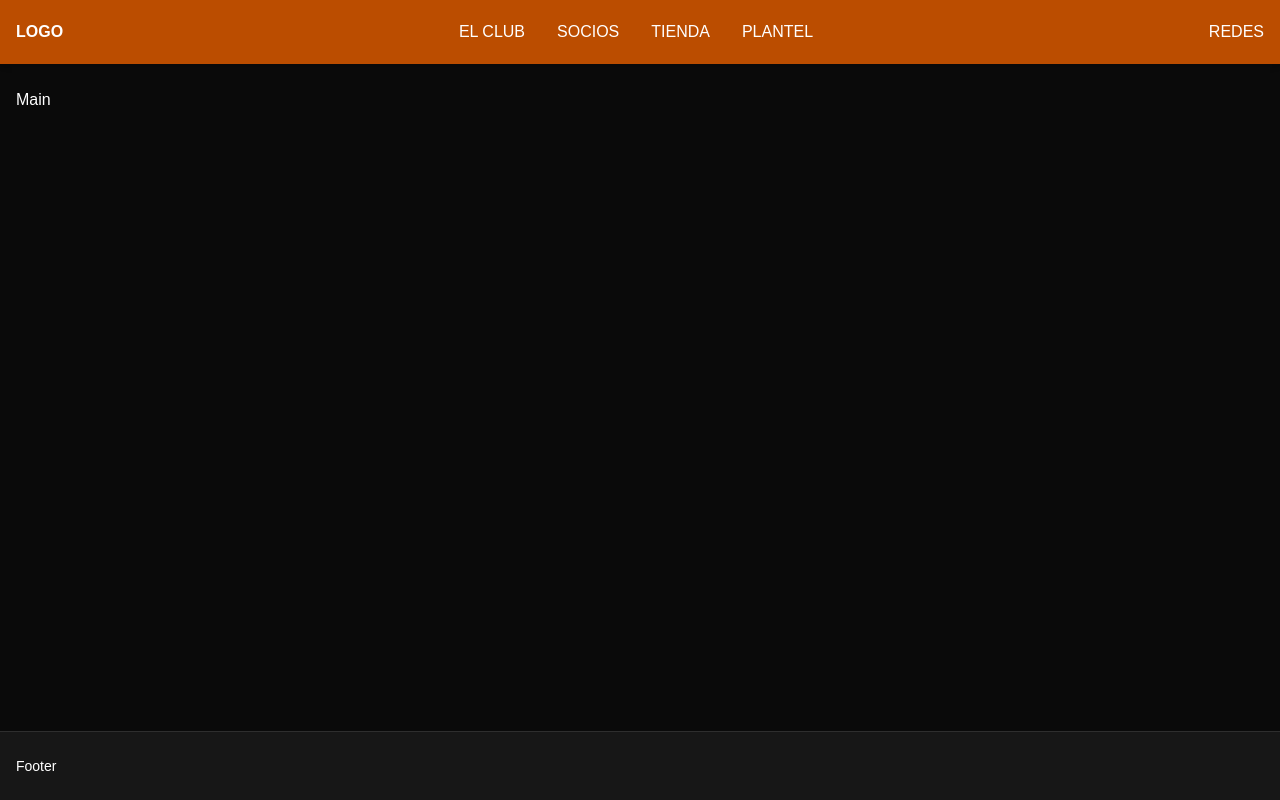
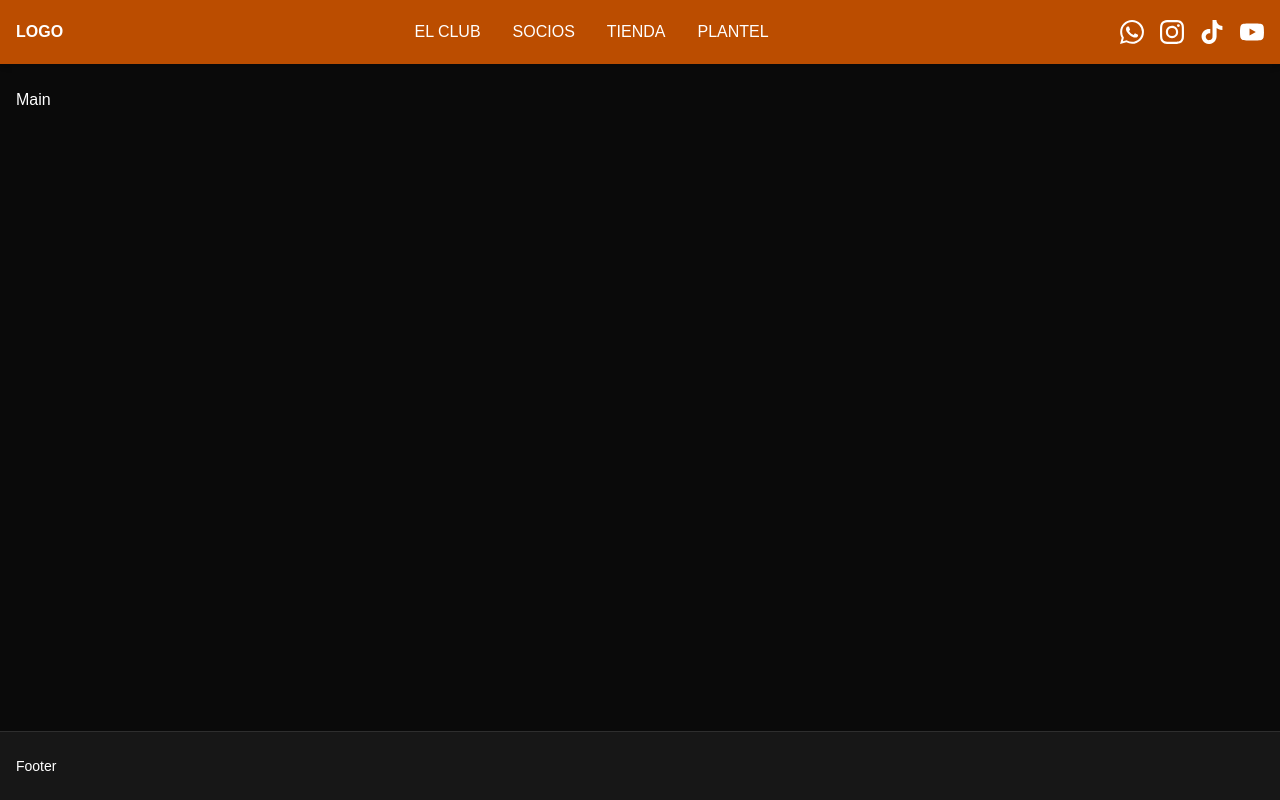
Before and after one commit to CristianTapia/csd-los-apostoles, a Next.js app: page / in a window 1280 px wide. Built offline with nearby package versions, Linux system fonts and the light colour scheme.

Commit message:
Adding social media icons

```diff
--- a/app/page.tsx
+++ b/app/page.tsx
@@ -1,9 +1,11 @@
 "use client";
 import { useState } from "react";
+import { siInstagram, siTiktok, siWhatsapp, siYoutube } from "simple-icons";
+import { Menu } from "lucide-react";
 import Link from "next/link";
 
 export default function Page() {
-  const NAV = ["EL CLUB", "SOCIOS", "TIENDA", "PLANTEL"];
+  const nav = ["EL CLUB", "SOCIOS", "TIENDA", "PLANTEL"];
   const [open, setOpen] = useState(false);
 
   return (
@@ -17,7 +19,7 @@ export default function Page() {
 
             {/* NAV desktop */}
             <nav className="hidden md:flex items-center gap-8">
-              {NAV.map((label) => (
+              {nav.map((label) => (
                 <Link key={label} href="#" className="hover:text-black/90">
                   {label}
                 </Link>
@@ -25,7 +27,20 @@ export default function Page() {
             </nav>
 
             {/* REDES desktop */}
-            <div className="hidden md:flex">REDES</div>
+            <div className="hidden md:flex gap-4">
+              <svg className="h-6 w-6 hover:text-black/90" viewBox="0 0 24 24" fill="currentColor">
+                <path d={siWhatsapp.path} />
+              </svg>
+              <svg className="h-6 w-6 hover:text-black/90" viewBox="0 0 24 24" fill="currentColor">
+                <path d={siInstagram.path} />
+              </svg>
+              <svg className="h-6 w-6 hover:text-black/90" viewBox="0 0 24 24" fill="currentColor">
+                <path d={siTiktok.path} />
+              </svg>
+              <svg className="h-6 w-6 hover:text-black/90" viewBox="0 0 24 24" fill="currentColor">
+                <path d={siYoutube.path} />
+              </svg>
+            </div>
 
             {/* Hamburguesa mobile */}
             <button
@@ -35,6 +50,8 @@ export default function Page() {
               aria-controls="mobile-menu"
             >
               {/* ícono simple */}
+              <Menu />
+
               <svg viewBox="0 0 24 24" className="h-6 w-6" fill="none" stroke="currentColor">
                 {open ? (
                   <path strokeWidth="2" strokeLinecap="round" d="M6 18L18 6M6 6l12 12" />
@@ -53,7 +70,7 @@ export default function Page() {
             }`}
           >
             <nav className="flex flex-col py-2 gap-1">
-              {NAV.map((label) => (
+              {nav.map((label) => (
                 <Link
                   key={label}
                   href="#"
@@ -63,7 +80,7 @@ export default function Page() {
                   {label}
                 </Link>
               ))}
-              <div className="pt-2 px-2 text-sm/none opacity-90">REDES</div>
+              {/* <div className="pt-2 px-2 text-sm/none opacity-90">REDES</div> */}
             </nav>
           </div>
         </div>
```
Also changed, not shown: package.json (+7 -5 lines), 1 other file (tests, documents, lock files or other folders).
